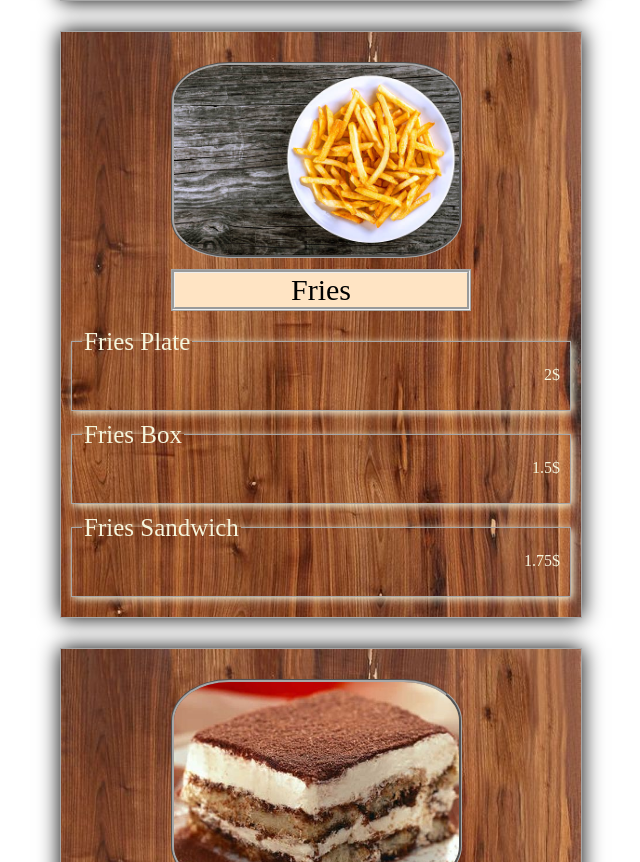
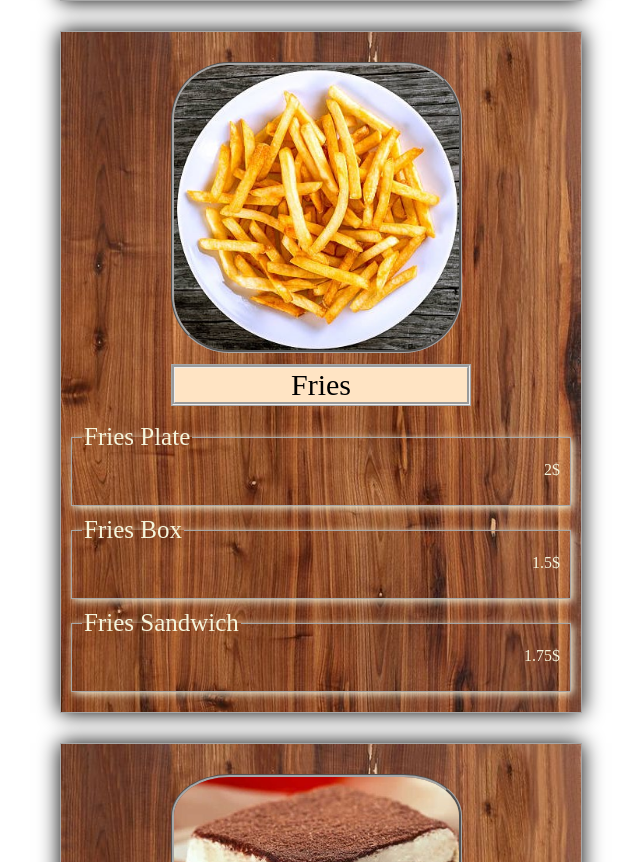
Before and after one commit to Moonlightleb/menu, a plain HTML site: page index.html in a window 1280 px wide. Shown: the part 5595-6457 px from the top of the page, without its empty margins (319-959 px from the left). Drawn offline with Linux system fonts and the light colour scheme.

Commit message:
Update index.html

```diff
--- a/index.html
+++ b/index.html
@@ -475,7 +475,7 @@
        <section id="Fries" class="sections">
         <div class="title1">
           <div class="image-container">
-            <img src="./images/friesimg.jpg" alt="fries" class="img-itm" />
+            <img src="./images/friesimgplate.jpg" alt="fries" class="img-itm" />
           </div>
           <div class="par">
             <p>Fries</p>
```
